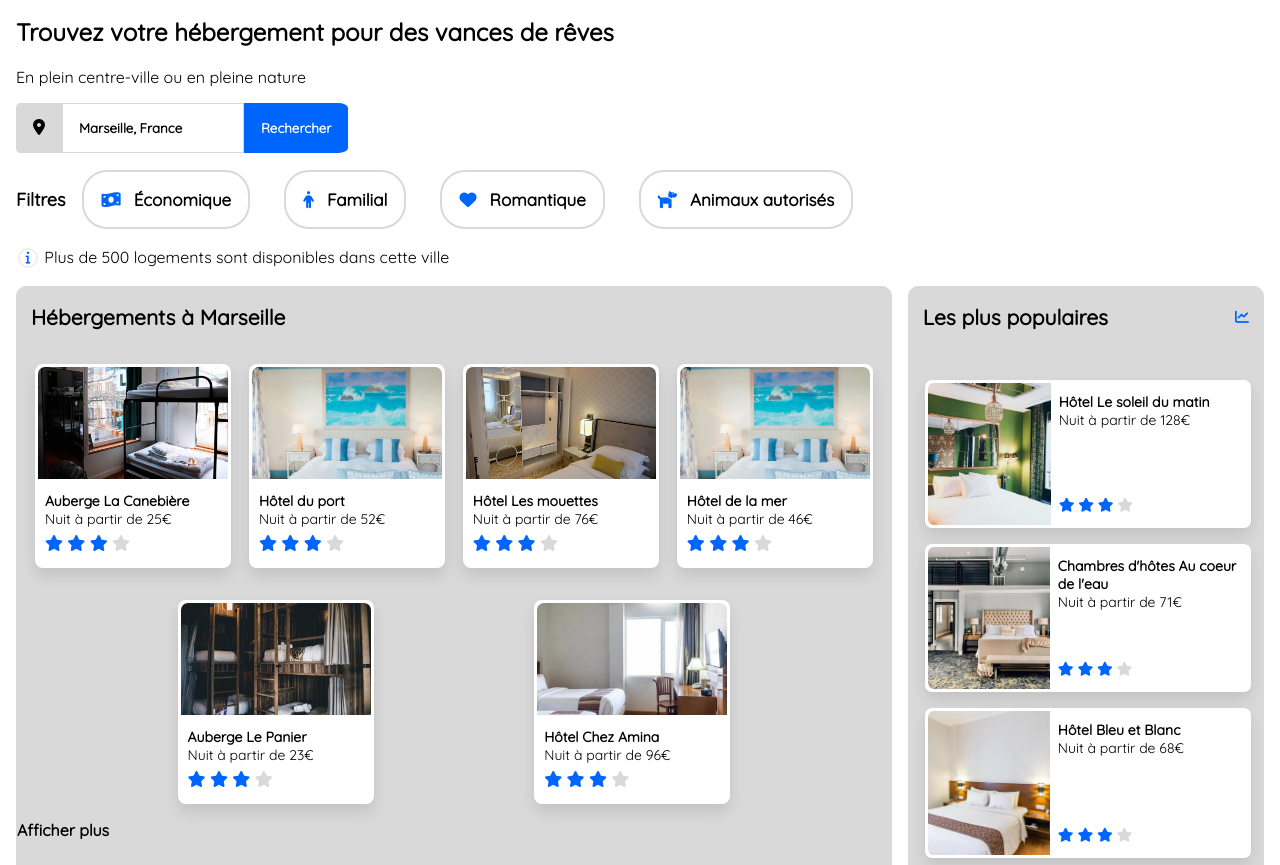
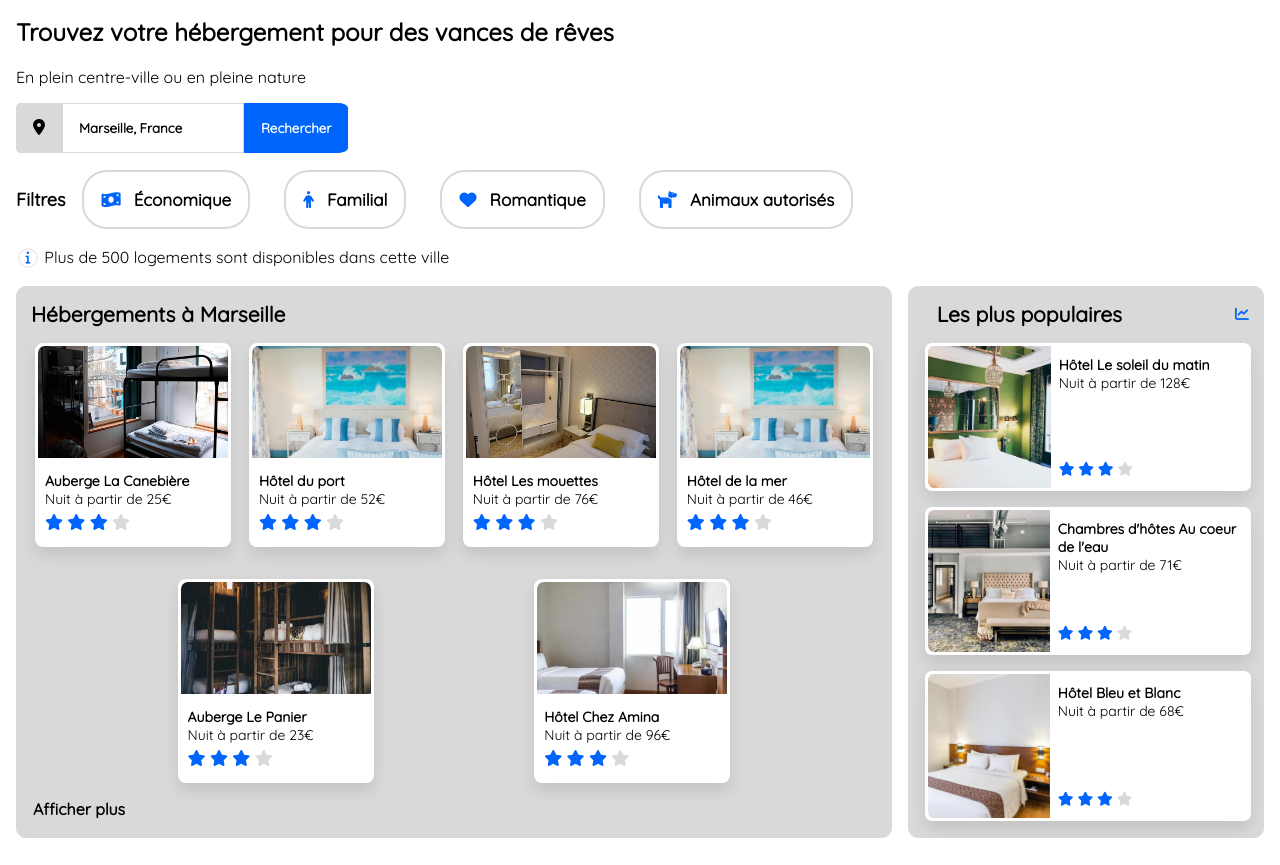
Before and after one commit to qbuxman/booki, a plain HTML site: page index.html in a window 1280 px wide. Shown: the part 87-952 px from the top of the page. Drawn offline with Linux system fonts and the light colour scheme.

Commit message:
fix block results

```diff
--- a/css/style.css
+++ b/css/style.css
@@ -153,7 +153,7 @@ header .logo {
 }
 
 .trends > .result-list {
-  padding: 1em;
+  padding: 0 1em;
 }
 
 .popular-title {
@@ -163,7 +163,13 @@ header .logo {
   justify-content: space-between;
   align-items: center;
   padding: 0 1em;
+  margin: 1em 0 0 1em;
 }
+
+.popular-title h2 {
+  margin: 0;
+}
+
 .popular i {
   color: var(--main-blue);
 }
@@ -173,8 +179,12 @@ header .logo {
 }
 
 .results-title {
-  margin-left: 1em;
+  margin: 1em 0 0 1em;
   font-size: 14px;
+}
+
+.results-title h2 {
+  margin: 0;
 }
 
 .results-list {
@@ -191,6 +201,10 @@ header .logo {
   text-decoration: none;
   color: black;
   font-weight: bold;
+}
+
+.display-more {
+  margin: 1em;
 }
 
 /* cards */
--- a/index.html
+++ b/index.html
@@ -304,7 +304,7 @@
               </a>
             </div>
           </div>
-          <a href="#">Afficher plus</a>
+          <a class="display-more" href="#">Afficher plus</a>
         </div>
       </section>
       <section id="activities" class="activities">
```
